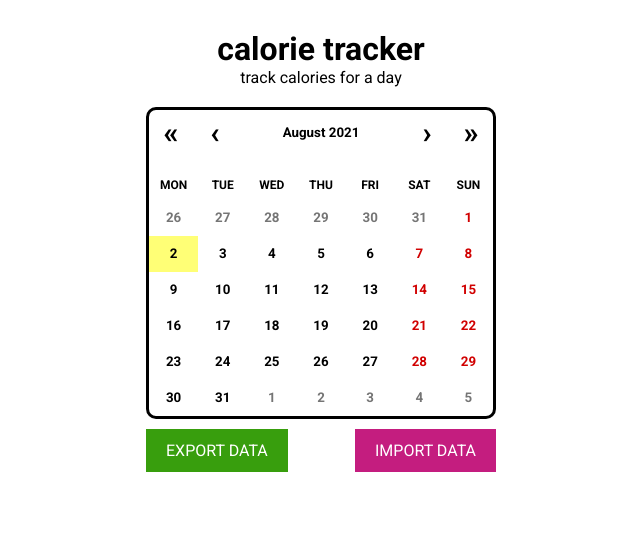
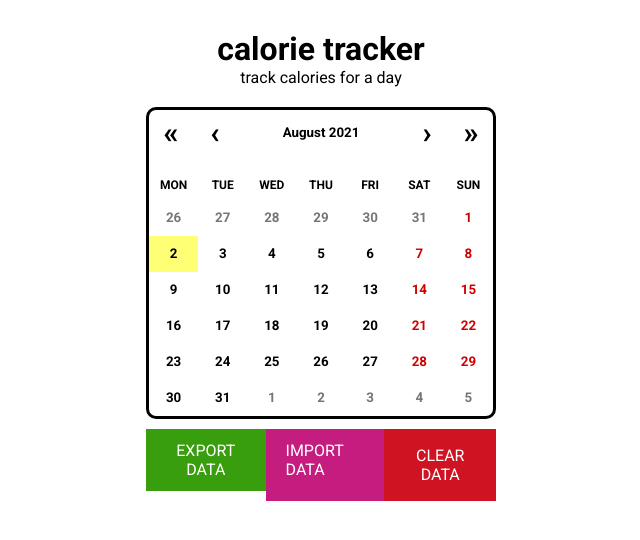
Before and after one commit to colorlessenergy/calorie-tracker, a Next.js app: page / in a window 1280 px wide. Shown: the top 540 px of the page, without its empty margins (319-959 px from the left). Built offline with nearby package versions, Linux system fonts and the light colour scheme.

Commit message:
add button to clear localStorage

```diff
--- a/pages/index.js
+++ b/pages/index.js
@@ -89,8 +89,7 @@ export default function Home() {
             <div className="import-export-buttons">
                 <button
                     onClick={ exportData }
-                    className="button button-green">export data</button>
-
+                    className="button button-green mb-1">export data</button>
 
                 <label
                     htmlFor="import-data"
@@ -101,6 +100,10 @@ export default function Home() {
                     accept=".json"
                     onChange={ importData }
                     className="hidden" />
+
+                <button
+                    onClick={ () => localStorage.clear() }
+                    className="button button-red flex-grow-1">clear data</button>
             </div>
         </div>
     );
```
